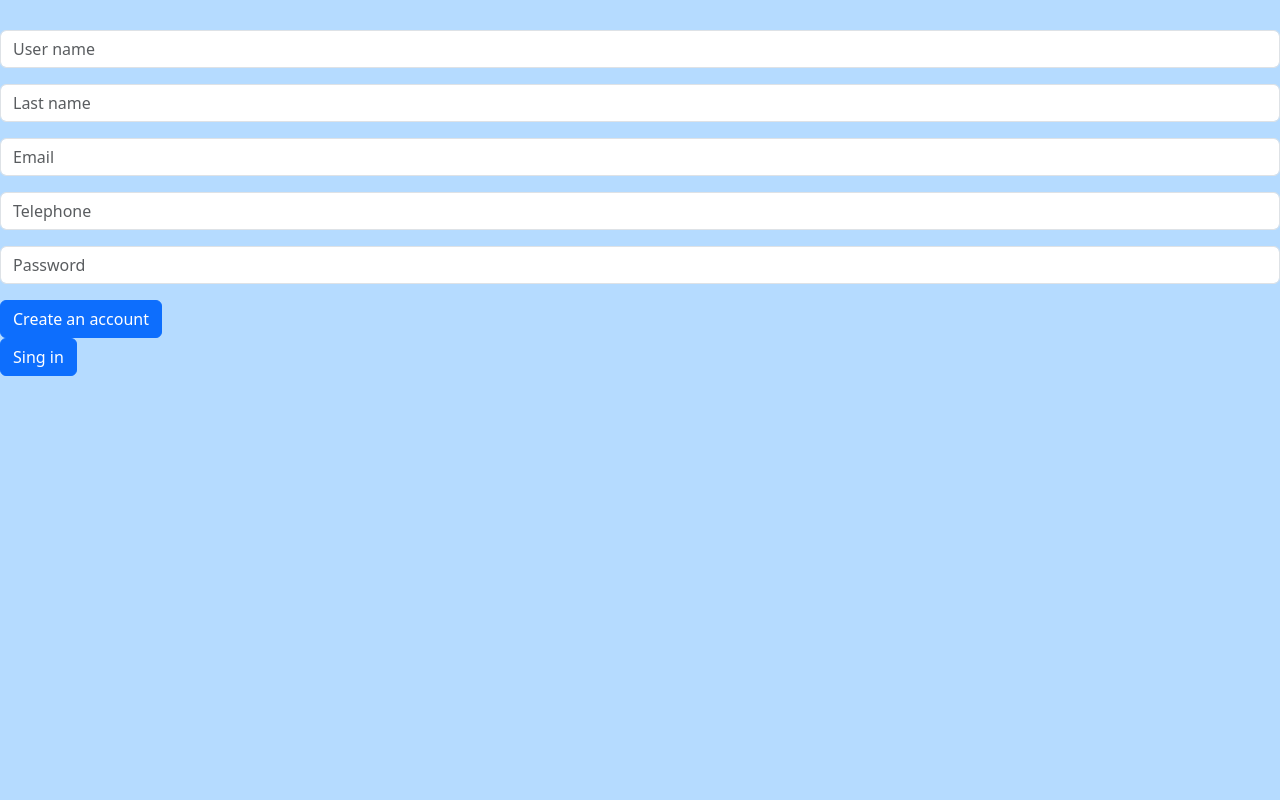
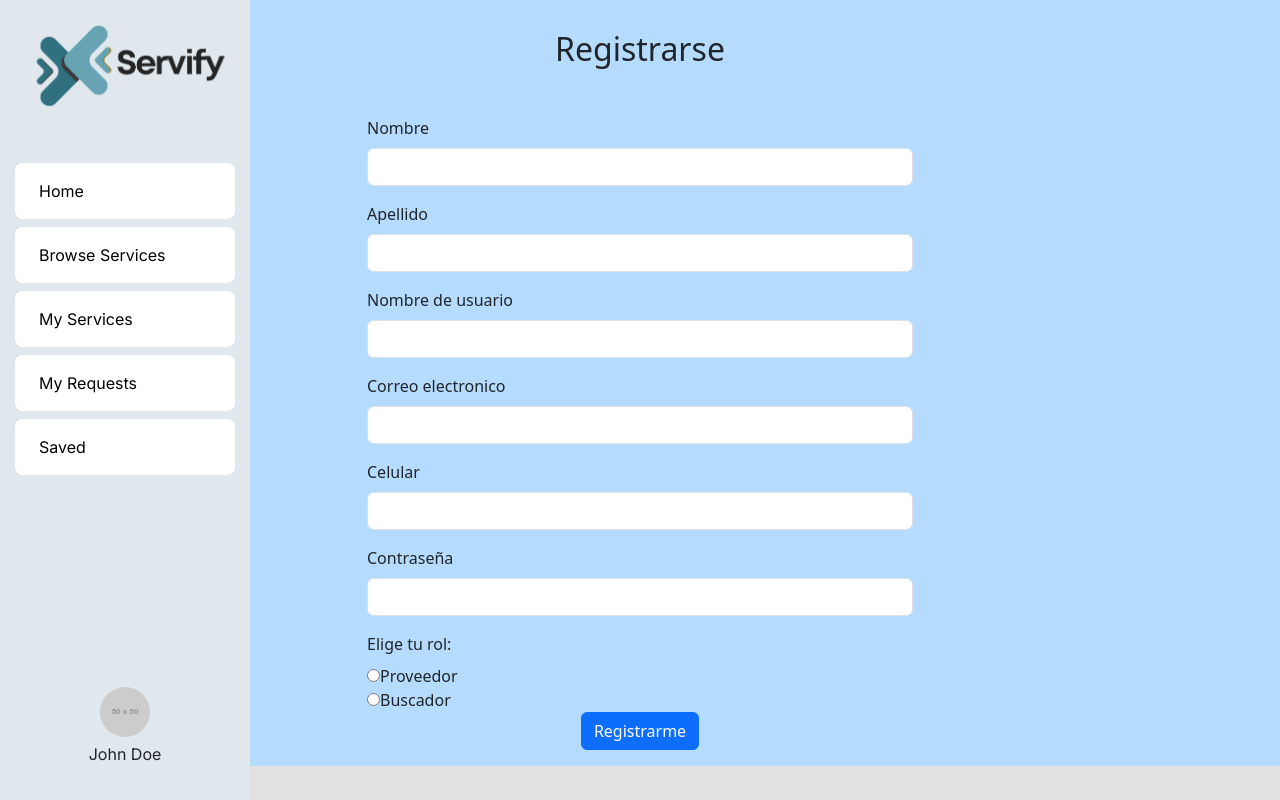
Before and after one commit to TinchoARS/FrontServices, a React (Vite) app: page /register in a window 1280 px wide. Built offline with nearby package versions, Linux system fonts and the light colour scheme; no server answers.

Commit message:
Iniciar Sesion y Registrarse limpios - Resuelto

```diff
--- a/src/Layout.jsx
+++ b/src/Layout.jsx
@@ -1,29 +1,16 @@
-import { Outlet, useLocation } from "react-router-dom"
+import { Outlet } from "react-router-dom"
 import { NavBar } from "./components/layout/NavBar"
-//import { TopBar } from "./components/layout/TopBar";
-//import { SideBar } from "./components/layout/SideBar";
-//import { Footer } from "./components/layout/Footer";
-//import { Banner } from "./components/layout/Banner"
-import { AuthProvider, useAuth } from "./contexts/AuthContext"
+import { AuthProvider } from "./contexts/AuthContext"
 import './styles/app.css'
 import './styles/mainContent.css'
 
 export const Layout = () => {
-  const location = useLocation();
-  const path = location.pathname.toLowerCase();  // Normaliza la ruta
-
-  //  Incluye coincidencias parciales como /login/reset
-  const isLogin = path.startsWith("/login");
-  const isRegister = path.startsWith("/register");
-
-  const mainClassName = isLogin || isRegister  ? 'login-container' : '';
-
   return (
     <AuthProvider>
-      <div className={mainClassName}>
+      <div>
         <div className="row">
           <div className="col-12">
-          {(!isLogin && !isRegister) && <NavBar />}
+            <NavBar />
           </div>
         </div>
 
@@ -32,7 +19,7 @@ export const Layout = () => {
             <Outlet />
           </div>
         </div>
-        </div>
+      </div>
     </AuthProvider>
 
   )
--- a/src/components/Auth/Login.jsx
+++ b/src/components/Auth/Login.jsx
@@ -49,11 +49,11 @@ export const Login = () => {
                     <form onSubmit={handleSubmit}>
                         <div className="mb-3">
                         <label htmlFor="username" className="form-label">Usuario</label>
-              <input type="text" className="form-control" id="username" name="username" defaultValue="" onChange={handleChange} required/>
+                        <input type="text" className="form-control" id="username" name="username" defaultValue="" onChange={handleChange} required autoComplete="username"/>
                         </div>
                         <div className="mb-3">
                         <label htmlFor="password" className="form-label">Contraseña</label>
-              <input type="password" className="form-control" id="password" name="password" defaultValue="" onChange={handleChange} required/>
+                        <input type="password" className="form-control" id="password" name="password" defaultValue="" onChange={handleChange} required autoComplete="new-password"/>
                         </div>
                         <div className="mb-3">
                         <p >
--- a/src/components/Auth/Register.jsx
+++ b/src/components/Auth/Register.jsx
@@ -1,98 +1,227 @@
+/* eslint-disable no-unused-vars */
 import { useState } from "react";
 import useFetch from "../../hooks/fetchHook";
 import { useNavigate } from "react-router-dom";
-import '../../styles/app.css'
-import '../../styles/mainContent.css'
 
-export default function Register() {
+export const Register = () => {
     const navigate = useNavigate();
+    const [formData, setFormData] = useState({
+        username: "",
+        email: "",
+        first_name: "",
+        last_name: "",
+        telephone: "",
+        password: "",
+        is_supplier: 0,
+        is_finder: 0,
+        // imagen: null,
+    });
 
-    const [artData, setArtData] = useState({ username: "", lastname: "", email: "", telephone: "", password: ""});
-    const [triggerFetch, setTriggerFetch] = useState(false);
+  const handleChange = (e) => {
+    const { name, value, type, checked } = e.target;
+    setFormData({
+      ...formData,
+      [name]: type === 'checkbox' ? checked : value,
+    });
+  };
 
+  const handleRoleChange = (e) => {
+    const { value } = e.target;
+    setFormData({
+        ...formData,
+        is_supplier: value === 'is_supplier' ? 1 : 0,
+        is_finder: value === 'is_finder' ? 1 : 0,
+    });
+};
 
-    //VERIFICAR SI SE AGREGAN TODOS LOS DATOS
-    let updateData = { username: artData.username }; //prioridad
-    if (artData.lastname) { updateData = { ...updateData, lastname: artData.lastname } }
-    if (artData.email) { updateData = { ...updateData, email: artData.email } }
-    if (artData.telephone) { updateData = { ...updateData, telephone: artData.telephone } }
-    if (artData.password) { updateData = { ...updateData, password: artData.password } }
+  const handleFileChange = (e) => {
+    setFormData({
+      ...formData,
+    //   imagen: e.target.files[0], // Solo se permite seleccionar un archivo
+    });
+  };
 
-    const mapped = Object.keys(updateData).map(key => { return `${key}: ${updateData[key]}` })
-    console.log("MAPEO: ", mapped);
-
-    //POST
   const [{ data, isError, isLoading }, doFetch] = useFetch(
-        `${import.meta.env.VITE_BASE_URL}register/`,           //'https://sandbox.academiadevelopers.com/harmonyhub/artists/',
+    `${import.meta.env.VITE_BASE_URL}register/`,
     {
-            method: 'POST',
-            headers: {'Content-Type': 'application/json'},
-            body: JSON.stringify(updateData),
+      method: "POST",
     }
   );
 
-
-    const handleInputChange = (event) => {
-        setArtData({
-            ...artData,
-            [event.target.name]: event.target.value,
-        })
-    }
+  // funcion para registart usuario y redirigir a la pagina de login
   const handleSubmit = (event) => {
     event.preventDefault();
-        const isConfirmed = window.confirm('¿Estás seguro de que deseas crear los datos?');
+    // Crea un objeto FormData para enviar datos al backend
+    const form = new FormData();
+    form.append("username", formData.username);
+    form.append("email", formData.email);
+    form.append("first_name", formData.first_name);
+    form.append("last_name", formData.last_name);
+    form.append("telephone", formData.telephone);
+    form.append("is_supplier", formData.is_supplier);
+    form.append("is_finder", formData.is_finder);
+    form.append("password", formData.password);
+    // form.append("imagen", formData.imagen); // Incluye la imagen en el form
 
-        if (isConfirmed) {
-            alert('¡Has hecho clic en confirmar!');
-            // Enviamos los datos
-            setTriggerFetch(true);
-            doFetch()
-
-        } else {
-            alert('Operación cancelada');
-        }
-    }
+    doFetch({ body: form });
+    console.log(form)
+    alert("Usuario registrado con exito");
+    navigate("/login");
+  };
 
 
     return (
-        <div className="login-container">
+        <div className="container">
+            <div className="row">
+                <div className="col-md-3"></div>
+
+                <div className="col-12 col-md-6">
+                <h2 className="text-center mb-5">Registrarse</h2>
                 <form onSubmit={handleSubmit}>
                     <div className="mb-3">
-                    <input type="text" className="form-control" id="username" name="username" placeholder="User name"
-                        value={artData.username}
-                        onChange={handleInputChange}/>
+                    <label htmlFor="first_name" className="form-label">
+                        Nombre
+                    </label>
+                    <input
+                        type="text"
+                        className="form-control"
+                        id="first_name"
+                        name="first_name"
+                        value={formData.first_name}
+                        onChange={handleChange}
+                        required
+                    />
                     </div>
                     <div className="mb-3">
-                    <input type="text" className="form-control" id="lastname" name="lastname" placeholder="Last name"
-                        value={artData.lastname}
-                        onChange={handleInputChange}/>
+                    <label htmlFor="last_name" className="form-label">
+                        Apellido
+                    </label>
+                    <input
+                        type="text"
+                        className="form-control"
+                        id="last_name"
+                        name="last_name"
+                        value={formData.last_name}
+                        onChange={handleChange}
+                        required
+                    />
                     </div>
                     <div className="mb-3">
-                    <input type="text" className="form-control" id="email" name="email" placeholder="Email"
-                        value={artData.email}
-                        onChange={handleInputChange}/>
+                    <label htmlFor="username" className="form-label">
+                        Nombre de usuario
+                    </label>
+                    <input
+                        type="text"
+                        className="form-control"
+                        id="username"
+                        name="username"
+                        value={formData.username}
+                        onChange={handleChange}
+                        required
+                        autoComplete="new-username"
+                    />
                     </div>
                     <div className="mb-3">
-                    <input type="text" className="form-control" id="telephone" name="telephone" placeholder="Telephone"
-                        value={artData.telephone}
-                        onChange={handleInputChange}/>
+                    <label htmlFor="email" className="form-label">
+                        Correo electronico
+                    </label>
+                    <input
+                        type="email"
+                        className="form-control"
+                        id="email"
+                        name="email"
+                        value={formData.email}
+                        onChange={handleChange}
+                        required
+                        autoComplete="new-email"
+                    />
                     </div>
                     <div className="mb-3">
-                    <input type="password" className="form-control" id="password" name="password" placeholder="Password"
-                        value={artData.password}
-                        onChange={handleInputChange}/>
+                    <label htmlFor="telephone" className="form-label">
+                        Celular
+                    </label>
+                    <input
+                        type="number"
+                        className="form-control"
+                        id="telephone"
+                        name="telephone"
+                        value={formData.telephone}
+                        onChange={handleChange}
+                        required
+                    />
+                    </div>
+                    {/* <div className="mb-3">
+                    <label htmlFor="imagen" className="form-label">
+                        Foto de perfil
+                    </label>
+                    <div className="control has-icons-left">
+                        <input
+                        className="form-control"
+                        type="file"
+                        id="imagen"
+                        name="imagen"
+                        onChange={handleFileChange}
+                        />
+                    </div>
+                    </div> */}
+                    <div className="mb-3">
+                    <label htmlFor="password" className="form-label">
+                        Contraseña
+                    </label>
+                    <input
+                        type="password"
+                        className="form-control"
+                        id="password"
+                        name="password"
+                        value={formData.password}
+                        onChange={handleChange}
+                        required
+                        autoComplete="new-password"
+                    />
+                    </div>
+                    <label className="form-label">Elige tu rol:</label>
+                    <div>
+                        <input
+                            type="radio"
+                            id="is_supplier"
+                            name="role"
+                            value="is_supplier"
+                            checked={formData.is_supplier === 1}
+                            onChange={handleRoleChange}
+                            required
+                        />
+                        <label htmlFor="is_supplier">Proveedor</label>
+                    </div>
+                    <div>
+                        <input
+                            type="radio"
+                            id="is_finder"
+                            name="role"
+                            value="is_finder"
+                            checked={formData.is_finder === 1}
+                            onChange={handleRoleChange}
+                            required
+                        />
+                        <label htmlFor="is_finder">Buscador</label>
+                    </div>
+                    <div className="mb-3 text-center">
+                    <div className="control">
+                        <button type="submit" className="btn btn-primary text-center">
+                        Registrarme
+                        </button>
+                    </div>
+                    </div>
+                    <div className="mb-3 text-center">
+                    <div className="control">
+                        {isError && <p>Error al cargar los datos.</p>}
+                        {data && <p>Usuario registrado con exito</p>}
+                    </div>
+                    </div>
+                </form>
                 </div>
 
-                <div>
-                    <button type="submit" className="btn btn-primary">Create an account</button>
-                    {isLoading && triggerFetch && (<p>Cargando...</p>)}
-                    {isError && <p>Error al cargar los datos.</p>}
-                    {data && (<p>Exito</p>)}
+                <div className="col-md-3"></div>
             </div>
-
-                <button type="button" className="btn btn-primary" onClick={() => navigate("/Login")}>Sing in</button>
-            </form>
-
         </div>
     );
 }
--- a/src/components/Home.jsx
+++ b/src/components/Home.jsx
@@ -4,7 +4,6 @@ export const Home = () => {
           className="container text-center"
           style={{
               backgroundColor: '#B5DBFF',
-              minHeight: '100vh',
               fontFamily: 'Inter',
               padding: '20px',
 
--- a/src/styles/app.css
+++ b/src/styles/app.css
@@ -1,5 +1,4 @@
 html, body {
-  height: 100%;
   padding: 0;
   margin: 0;
   background-color: #e1e1e1;
@@ -9,7 +8,6 @@ body {
   background-color: #B5DBFF;
   margin: 0;
   padding: 0;
-  height: 100vh;
   display: absolute;
   justify-content: center;
   align-items: center;
```
Also changed, not shown: src/Router.jsx (+2 -5 lines), src/styles/mainContent.css (+5 -5 lines). Lines whose indentation alone changed are shown as unchanged.
